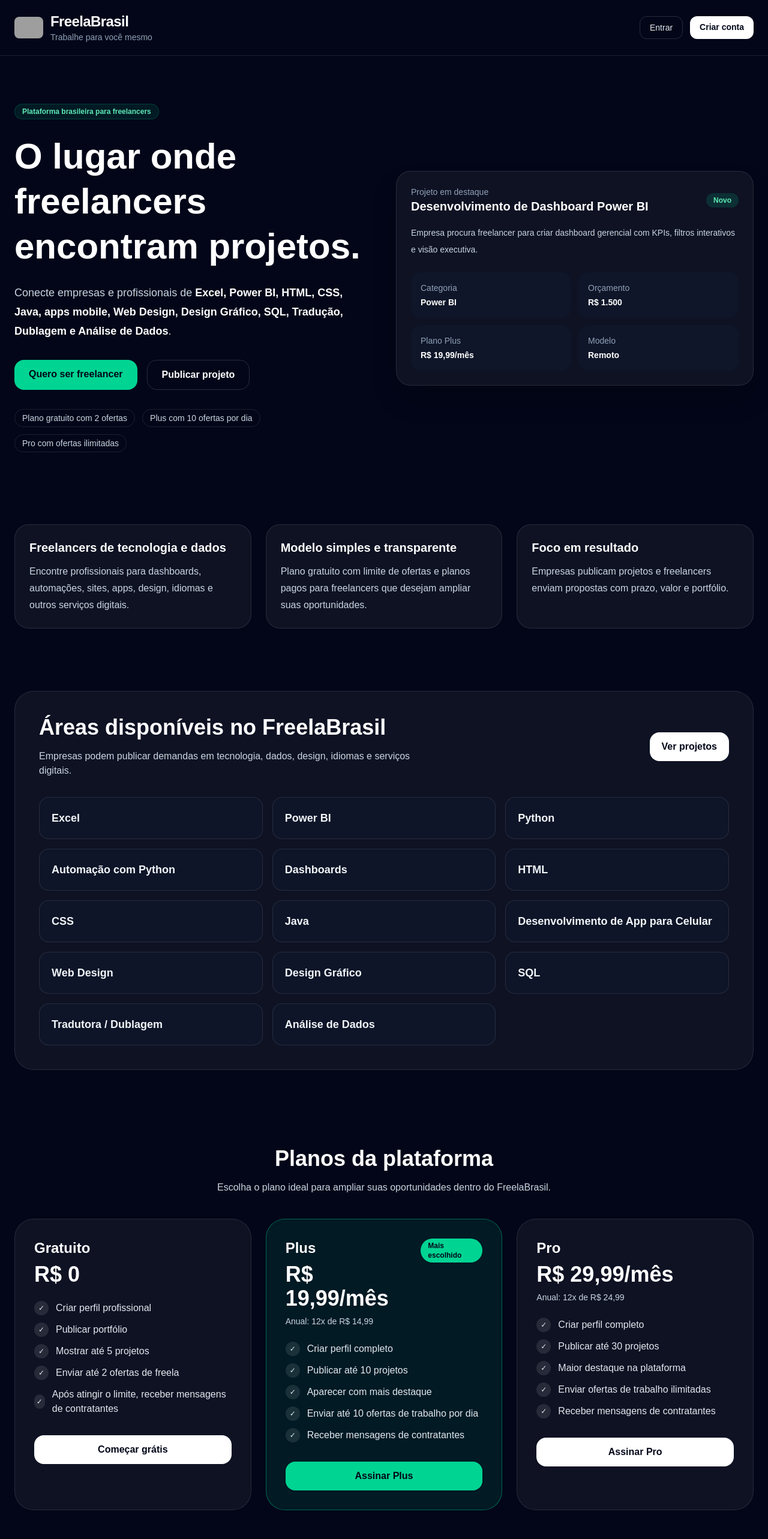
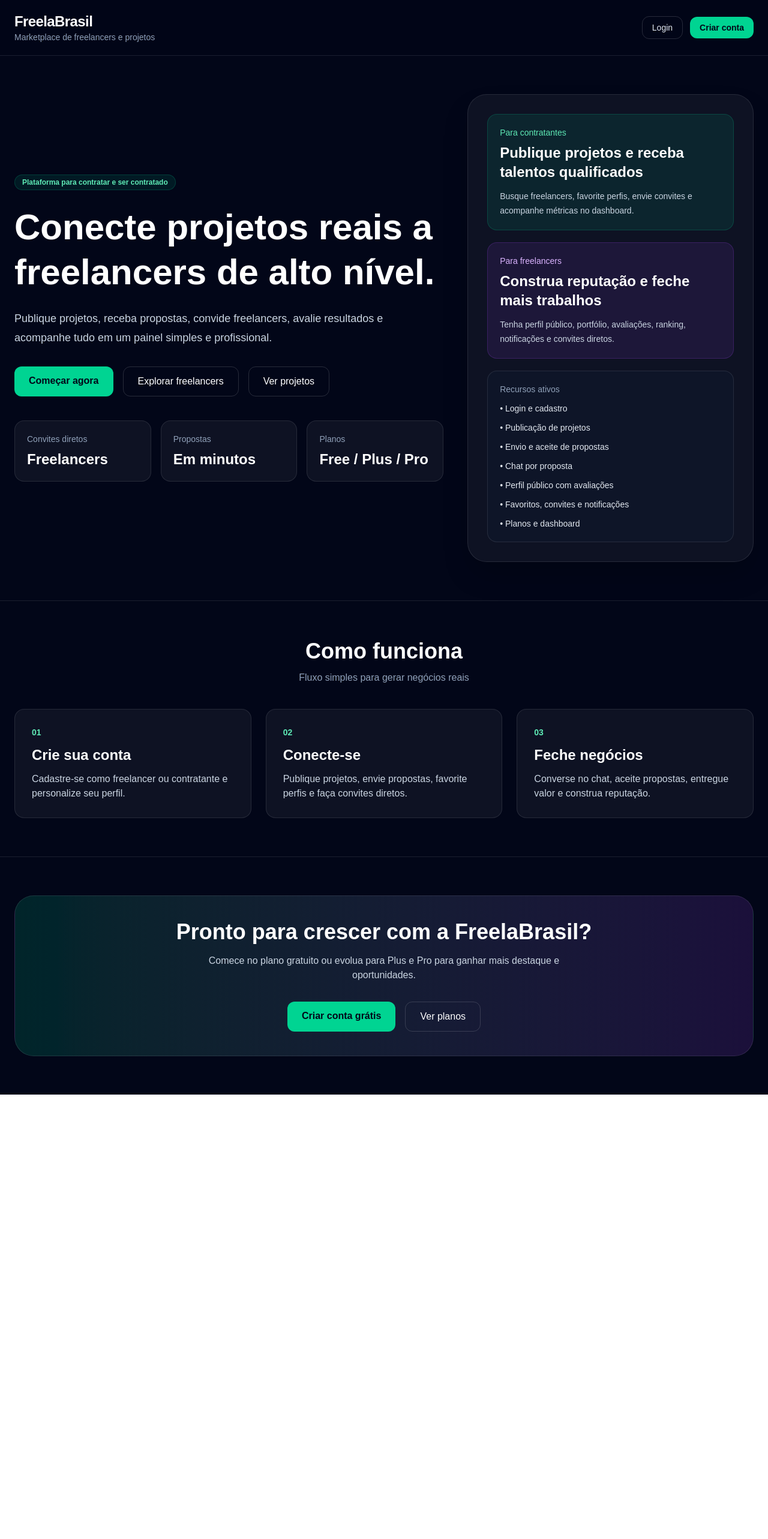
Before and after one commit to Klecio1989/freelabrasil, a Next.js app: page / in a window 1280 px wide. Shown: the top 2566 px of the page at 60% size. After the commit the page ends 1825 px from the top, so only its background shows below. Built offline with nearby package versions, Linux system fonts and the light colour scheme; grey boxes are pictures that could not be loaded.

Commit message:
landing page profissional

```diff
--- a/app/page.tsx
+++ b/app/page.tsx
@@ -1,128 +1,28 @@
+"use client";
+
 import Link from "next/link";
-import Image from "next/image";
 
-// INICIO HOME
-export default function Home() {
-  // CATEGORIAS DE SERVICOS
-  const categorias = [
-    "Excel",
-    "Power BI",
-    "Python",
-    "Automação com Python",
-    "Dashboards",
-    "HTML",
-    "CSS",
-    "Java",
-    "Desenvolvimento de App para Celular",
-    "Web Design",
-    "Design Gráfico",
-    "SQL",
-    "Tradutora / Dublagem",
-    "Análise de Dados",
-  ];
-
-  // DESTAQUES PRINCIPAIS
-  const destaques = [
-    {
-      titulo: "Freelancers de tecnologia e dados",
-      descricao:
-        "Encontre profissionais para dashboards, automações, sites, apps, design, idiomas e outros serviços digitais.",
-    },
-    {
-      titulo: "Modelo simples e transparente",
-      descricao:
-        "Plano gratuito com limite de ofertas e planos pagos para freelancers que desejam ampliar suas oportunidades.",
-    },
-    {
-      titulo: "Foco em resultado",
-      descricao:
-        "Empresas publicam projetos e freelancers enviam propostas com prazo, valor e portfólio.",
-    },
-  ];
-
-  // PLANOS DA PLATAFORMA
-  const planos = [
-    {
-      nome: "Gratuito",
-      precoMensal: "R$ 0",
-      precoAnual: "",
-      destaque: false,
-      beneficios: [
-        "Criar perfil profissional",
-        "Publicar portfólio",
-        "Mostrar até 5 projetos",
-        "Enviar até 2 ofertas de freela",
-        "Após atingir o limite, receber mensagens de contratantes",
-      ],
-      botao: "Começar grátis",
-    },
-    {
-      nome: "Plus",
-      precoMensal: "R$ 19,99/mês",
-      precoAnual: "Anual: 12x de R$ 14,99",
-      destaque: true,
-      beneficios: [
-        "Criar perfil completo",
-        "Publicar até 10 projetos",
-        "Aparecer com mais destaque",
-        "Enviar até 10 ofertas de trabalho por dia",
-        "Receber mensagens de contratantes",
-      ],
-      botao: "Assinar Plus",
-    },
-    {
-      nome: "Pro",
-      precoMensal: "R$ 29,99/mês",
-      precoAnual: "Anual: 12x de R$ 24,99",
-      destaque: false,
-      beneficios: [
-        "Criar perfil completo",
-        "Publicar até 30 projetos",
-        "Maior destaque na plataforma",
-        "Enviar ofertas de trabalho ilimitadas",
-        "Receber mensagens de contratantes",
-      ],
-      botao: "Assinar Pro",
-    },
-  ];
-
-  // FAIXAS DE ORCAMENTO
-  const orcamentos = [
-    "Até R$ 500",
-    "R$ 500 – R$ 1.500",
-    "R$ 1.500 – R$ 5.000",
-    "Acima de R$ 5.000",
-  ];
-
+export default function HomePage() {
   return (
     <main className="min-h-screen bg-slate-950 text-white">
-      {/* CABECALHO */}
-      <header className="border-b border-white/10">
+      <header className="border-b border-white/10 bg-slate-950/80 backdrop-blur">
         <div className="mx-auto flex max-w-7xl items-center justify-between px-6 py-5">
-          <div className="flex items-center gap-3">
-            <Image
-              src="/logo.png"
-              alt="Logo FreelaBrasil"
-              width={48}
-              height={48}
-              className="rounded-lg"
-            />
           <div>
             <h1 className="text-2xl font-black tracking-tight">FreelaBrasil</h1>
-              <p className="text-sm text-slate-400">Trabalhe para você mesmo</p>
-            </div>
+            <p className="text-sm text-slate-400">Marketplace de freelancers e projetos</p>
           </div>
 
-          <div className="flex gap-3">
+          <div className="flex items-center gap-3">
             <Link
               href="/login"
               className="rounded-xl border border-white/15 px-4 py-2 text-sm font-medium text-slate-200 transition hover:bg-white/5"
             >
-              Entrar
+              Login
             </Link>
+
             <Link
               href="/cadastro"
-              className="rounded-xl bg-white px-4 py-2 text-sm font-semibold text-slate-950 transition hover:scale-[1.02]"
+              className="rounded-xl bg-emerald-400 px-4 py-2 text-sm font-bold text-slate-950 transition hover:scale-[1.02]"
             >
               Criar conta
             </Link>
@@ -130,332 +30,156 @@ export default function Home() {
         </div>
       </header>
 
-      {/* HERO / APRESENTACAO PRINCIPAL */}
-      <section className="mx-auto max-w-7xl px-6 py-20">
-        <div className="grid gap-10 lg:grid-cols-2 lg:items-center">
+      <section className="mx-auto grid max-w-7xl gap-10 px-6 py-16 lg:grid-cols-[1.2fr_0.8fr] lg:items-center">
         <div>
           <span className="inline-flex rounded-full border border-emerald-400/20 bg-emerald-400/10 px-3 py-1 text-xs font-semibold text-emerald-300">
-              Plataforma brasileira para freelancers
+            Plataforma para contratar e ser contratado
           </span>
 
-            <h2 className="mt-6 max-w-3xl text-4xl font-black leading-tight md:text-6xl">
-              O lugar onde freelancers encontram projetos.
+          <h2 className="mt-6 text-5xl font-black leading-tight md:text-6xl">
+            Conecte projetos reais a freelancers de alto nível.
           </h2>
 
           <p className="mt-6 max-w-2xl text-lg leading-8 text-slate-300">
-              Conecte empresas e profissionais de{" "}
-              <span className="font-semibold text-white">
-                Excel, Power BI, HTML, CSS, Java, apps mobile, Web Design,
-                Design Gráfico, SQL, Tradução, Dublagem e Análise de Dados
-              </span>
-              .
+            Publique projetos, receba propostas, convide freelancers, avalie resultados e acompanhe tudo em um painel simples e profissional.
           </p>
 
-            <div className="mt-8 flex flex-col gap-4 sm:flex-row">
+          <div className="mt-8 flex flex-wrap gap-4">
             <Link
               href="/cadastro"
-                className="rounded-2xl bg-emerald-400 px-6 py-3 text-center text-base font-bold text-slate-950 transition hover:scale-[1.02]"
+              className="rounded-xl bg-emerald-400 px-6 py-3 font-bold text-slate-950 transition hover:scale-[1.02]"
             >
-                Quero ser freelancer
+              Começar agora
             </Link>
+
             <Link
-                href="/cadastro"
-                className="rounded-2xl border border-white/15 px-6 py-3 text-center text-base font-semibold text-white transition hover:bg-white/5"
+              href="/freelancers"
+              className="rounded-xl border border-white/15 px-6 py-3 font-medium text-white transition hover:bg-white/5"
             >
-                Publicar projeto
+              Explorar freelancers
+            </Link>
+
+            <Link
+              href="/projetos"
+              className="rounded-xl border border-white/15 px-6 py-3 font-medium text-white transition hover:bg-white/5"
+            >
+              Ver projetos
             </Link>
           </div>
 
-            <div className="mt-8 flex flex-wrap gap-3 text-sm text-slate-300">
-              <span className="rounded-full border border-white/10 px-3 py-1">
-                Plano gratuito com 2 ofertas
-              </span>
-              <span className="rounded-full border border-white/10 px-3 py-1">
-                Plus com 10 ofertas por dia
-              </span>
-              <span className="rounded-full border border-white/10 px-3 py-1">
-                Pro com ofertas ilimitadas
-              </span>
+          <div className="mt-10 grid gap-4 sm:grid-cols-3">
+            <div className="rounded-2xl border border-white/10 bg-white/5 p-5">
+              <div className="text-sm text-slate-400">Convites diretos</div>
+              <div className="mt-2 text-2xl font-black">Freelancers</div>
+            </div>
+
+            <div className="rounded-2xl border border-white/10 bg-white/5 p-5">
+              <div className="text-sm text-slate-400">Propostas</div>
+              <div className="mt-2 text-2xl font-black">Em minutos</div>
+            </div>
+
+            <div className="rounded-2xl border border-white/10 bg-white/5 p-5">
+              <div className="text-sm text-slate-400">Planos</div>
+              <div className="mt-2 text-2xl font-black">Free / Plus / Pro</div>
+            </div>
           </div>
         </div>
 
-          <div className="rounded-3xl border border-white/10 bg-white/5 p-6 shadow-2xl">
-            <div className="mb-4 flex items-center justify-between">
-              <div>
-                <div className="text-sm text-slate-400">Projeto em destaque</div>
-                <div className="text-xl font-bold">
-                  Desenvolvimento de Dashboard Power BI
+        <div className="rounded-[2rem] border border-white/10 bg-white/5 p-8 shadow-2xl">
+          <div className="rounded-2xl border border-emerald-400/20 bg-emerald-400/10 p-5">
+            <div className="text-sm text-emerald-300">Para contratantes</div>
+            <div className="mt-2 text-2xl font-black">Publique projetos e receba talentos qualificados</div>
+            <p className="mt-3 text-sm leading-6 text-slate-300">
+              Busque freelancers, favorite perfis, envie convites e acompanhe métricas no dashboard.
+            </p>
+          </div>
+
+          <div className="mt-5 rounded-2xl border border-purple-500/20 bg-purple-500/10 p-5">
+            <div className="text-sm text-purple-300">Para freelancers</div>
+            <div className="mt-2 text-2xl font-black">Construa reputação e feche mais trabalhos</div>
+            <p className="mt-3 text-sm leading-6 text-slate-300">
+              Tenha perfil público, portfólio, avaliações, ranking, notificações e convites diretos.
+            </p>
+          </div>
+
+          <div className="mt-5 rounded-2xl border border-white/10 bg-slate-900/70 p-5">
+            <div className="text-sm text-slate-400">Recursos ativos</div>
+            <ul className="mt-3 space-y-3 text-sm text-slate-200">
+              <li>• Login e cadastro</li>
+              <li>• Publicação de projetos</li>
+              <li>• Envio e aceite de propostas</li>
+              <li>• Chat por proposta</li>
+              <li>• Perfil público com avaliações</li>
+              <li>• Favoritos, convites e notificações</li>
+              <li>• Planos e dashboard</li>
+            </ul>
           </div>
         </div>
-              <span className="rounded-full bg-emerald-400/15 px-3 py-1 text-xs font-semibold text-emerald-300">
-                Novo
-              </span>
+      </section>
+
+      <section className="border-t border-white/10 bg-slate-950">
+        <div className="mx-auto max-w-7xl px-6 py-16">
+          <div className="mb-10 text-center">
+            <h3 className="text-4xl font-black">Como funciona</h3>
+            <p className="mt-3 text-slate-400">
+              Fluxo simples para gerar negócios reais
+            </p>
           </div>
 
-            <p className="text-sm leading-7 text-slate-300">
-              Empresa procura freelancer para criar dashboard gerencial com KPIs,
-              filtros interativos e visão executiva.
+          <div className="grid gap-6 md:grid-cols-3">
+            <div className="rounded-2xl border border-white/10 bg-white/5 p-7">
+              <div className="text-sm font-semibold text-emerald-300">01</div>
+              <h4 className="mt-3 text-2xl font-black">Crie sua conta</h4>
+              <p className="mt-3 text-slate-300">
+                Cadastre-se como freelancer ou contratante e personalize seu perfil.
               </p>
+            </div>
 
-            <div className="mt-6 grid grid-cols-2 gap-3 text-sm">
-              <div className="rounded-2xl bg-slate-900/80 p-4">
-                <div className="text-slate-400">Categoria</div>
-                <div className="mt-1 font-semibold">Power BI</div>
+            <div className="rounded-2xl border border-white/10 bg-white/5 p-7">
+              <div className="text-sm font-semibold text-emerald-300">02</div>
+              <h4 className="mt-3 text-2xl font-black">Conecte-se</h4>
+              <p className="mt-3 text-slate-300">
+                Publique projetos, envie propostas, favorite perfis e faça convites diretos.
+              </p>
             </div>
-              <div className="rounded-2xl bg-slate-900/80 p-4">
-                <div className="text-slate-400">Orçamento</div>
-                <div className="mt-1 font-semibold">R$ 1.500</div>
-              </div>
-              <div className="rounded-2xl bg-slate-900/80 p-4">
-                <div className="text-slate-400">Plano Plus</div>
-                <div className="mt-1 font-semibold">R$ 19,99/mês</div>
-              </div>
-              <div className="rounded-2xl bg-slate-900/80 p-4">
-                <div className="text-slate-400">Modelo</div>
-                <div className="mt-1 font-semibold">Remoto</div>
-              </div>
+
+            <div className="rounded-2xl border border-white/10 bg-white/5 p-7">
+              <div className="text-sm font-semibold text-emerald-300">03</div>
+              <h4 className="mt-3 text-2xl font-black">Feche negócios</h4>
+              <p className="mt-3 text-slate-300">
+                Converse no chat, aceite propostas, entregue valor e construa reputação.
+              </p>
             </div>
           </div>
         </div>
       </section>
 
-      {/* CARDS DE DESTAQUE */}
-      <section className="mx-auto max-w-7xl px-6 py-10">
-        <div className="grid gap-6 md:grid-cols-3">
-          {destaques.map((item) => (
-            <div
-              key={item.titulo}
-              className="rounded-3xl border border-white/10 bg-white/5 p-6"
+      <section className="border-t border-white/10 bg-slate-950">
+        <div className="mx-auto max-w-7xl px-6 py-16">
+          <div className="rounded-[2rem] border border-white/10 bg-gradient-to-r from-emerald-400/15 to-purple-500/15 p-10 text-center">
+            <h3 className="text-4xl font-black">Pronto para crescer com a FreelaBrasil?</h3>
+            <p className="mx-auto mt-4 max-w-2xl text-slate-300">
+              Comece no plano gratuito ou evolua para Plus e Pro para ganhar mais destaque e oportunidades.
+            </p>
+
+            <div className="mt-8 flex flex-wrap justify-center gap-4">
+              <Link
+                href="/cadastro"
+                className="rounded-xl bg-emerald-400 px-6 py-3 font-bold text-slate-950"
               >
-              <h3 className="text-xl font-bold">{item.titulo}</h3>
-              <p className="mt-3 leading-7 text-slate-300">{item.descricao}</p>
-            </div>
-          ))}
-        </div>
-      </section>
-
-      {/* CATEGORIAS */}
-      <section className="mx-auto max-w-7xl px-6 py-16">
-        <div className="rounded-[2rem] border border-white/10 bg-white/5 p-8 md:p-10">
-          <div className="flex flex-col gap-8 md:flex-row md:items-center md:justify-between">
-            <div>
-              <h2 className="text-3xl font-black md:text-4xl">
-                Áreas disponíveis no FreelaBrasil
-              </h2>
-              <p className="mt-4 max-w-2xl text-slate-300">
-                Empresas podem publicar demandas em tecnologia, dados, design,
-                idiomas e serviços digitais.
-              </p>
-            </div>
+                Criar conta grátis
+              </Link>
 
               <Link
-              href="/projetos"
-              className="rounded-2xl bg-white px-5 py-3 font-semibold text-slate-950 transition hover:scale-[1.02]"
+                href="/planos"
+                className="rounded-xl border border-white/15 px-6 py-3 font-medium text-white"
               >
-              Ver projetos
+                Ver planos
               </Link>
-          </div>
-
-          <div className="mt-8 grid gap-4 sm:grid-cols-2 lg:grid-cols-3">
-            {categorias.map((categoria) => (
-              <div
-                key={categoria}
-                className="rounded-2xl border border-white/10 bg-slate-900/70 p-5 text-lg font-semibold text-slate-100"
-              >
-                {categoria}
-              </div>
-            ))}
-          </div>
-        </div>
-      </section>
-
-      {/* PLANOS */}
-      <section className="mx-auto max-w-7xl px-6 py-16" id="planos">
-        <div className="text-center">
-          <h2 className="text-3xl font-black md:text-4xl">
-            Planos da plataforma
-          </h2>
-          <p className="mx-auto mt-4 max-w-2xl text-slate-300">
-            Escolha o plano ideal para ampliar suas oportunidades dentro do
-            FreelaBrasil.
-          </p>
-        </div>
-
-        <div className="mt-10 grid gap-6 lg:grid-cols-3">
-          {planos.map((plano) => (
-            <div
-              key={plano.nome}
-              className={`rounded-[2rem] border p-8 ${
-                plano.destaque
-                  ? "border-emerald-400/40 bg-emerald-400/10"
-                  : "border-white/10 bg-white/5"
-              }`}
-            >
-              <div className="flex items-start justify-between gap-4">
-                <div>
-                  <h3 className="text-2xl font-black">{plano.nome}</h3>
-                  <div className="mt-2 text-4xl font-black">
-                    {plano.precoMensal}
-                  </div>
-                  {plano.precoAnual && (
-                    <div className="mt-2 text-sm text-slate-300">
-                      {plano.precoAnual}
-                    </div>
-                  )}
-                </div>
-
-                {plano.destaque && (
-                  <span className="rounded-full bg-emerald-400 px-3 py-1 text-xs font-bold text-slate-950">
-                    Mais escolhido
-                  </span>
-                )}
-              </div>
-
-              <ul className="mt-6 space-y-3 text-slate-200">
-                {plano.beneficios.map((item) => (
-                  <li key={item} className="flex items-center gap-3">
-                    <span className="inline-flex h-6 w-6 items-center justify-center rounded-full bg-white/10 text-xs">
-                      ✓
-                    </span>
-                    {item}
-                  </li>
-                ))}
-              </ul>
-
-              <button
-                className={`mt-8 w-full rounded-2xl px-5 py-3 font-bold transition hover:scale-[1.01] ${
-                  plano.destaque
-                    ? "bg-emerald-400 text-slate-950"
-                    : "bg-white text-slate-950"
-                }`}
-              >
-                {plano.botao}
-              </button>
-            </div>
-          ))}
-        </div>
-      </section>
-
-      {/* PAGAMENTO */}
-      <section className="mx-auto max-w-7xl px-6 py-16">
-        <div className="rounded-[2rem] border border-white/10 bg-white/5 p-8">
-          <h2 className="text-3xl font-black">Pagamento</h2>
-          <p className="mt-4 text-slate-300">
-            Assine seu plano com segurança usando Mercado Pago.
-          </p>
-
-          <div className="mt-6 grid gap-4 md:grid-cols-3">
-            <div className="rounded-2xl border border-white/10 bg-slate-900/70 p-5">
-              <div className="text-sm text-slate-400">Forma de pagamento</div>
-              <div className="mt-2 text-lg font-bold">Mercado Pago</div>
-            </div>
-
-            <div className="rounded-2xl border border-white/10 bg-slate-900/70 p-5">
-              <div className="text-sm text-slate-400">Opções</div>
-              <div className="mt-2 text-lg font-bold">PIX ou Cartão</div>
-            </div>
-
-            <div className="rounded-2xl border border-white/10 bg-slate-900/70 p-5">
-              <div className="text-sm text-slate-400">Cobrança</div>
-              <div className="mt-2 text-lg font-bold">Mensal ou Anual</div>
             </div>
           </div>
         </div>
       </section>
-
-      {/* CADASTRO FREELANCER */}
-      <section className="mx-auto max-w-7xl px-6 py-16">
-        <div className="rounded-[2rem] border border-white/10 bg-white/5 p-8">
-          <h2 className="text-3xl font-black">Cadastro do Freelancer</h2>
-          <p className="mt-4 text-slate-300">
-            Estrutura pensada para apresentar perfil, serviços, habilidades e
-            portfólio profissional.
-          </p>
-
-          <div className="mt-8 grid gap-6 md:grid-cols-2">
-            <input className="rounded-xl border border-white/10 bg-slate-900 px-4 py-3" placeholder="Nome completo" />
-            <input className="rounded-xl border border-white/10 bg-slate-900 px-4 py-3" placeholder="Data de nascimento" />
-            <input className="rounded-xl border border-white/10 bg-slate-900 px-4 py-3" placeholder="CPF ou CNPJ" />
-            <input className="rounded-xl border border-white/10 bg-slate-900 px-4 py-3" placeholder="Cidade / UF" />
-          </div>
-
-          <textarea
-            className="mt-6 w-full rounded-xl border border-white/10 bg-slate-900 px-4 py-3"
-            placeholder="Resumo profissional"
-            rows={5}
-          />
-
-          <div className="mt-6">
-            <div className="mb-3 font-semibold">Nível de conhecimentos</div>
-            <div className="grid gap-3 sm:grid-cols-2 lg:grid-cols-3">
-              {categorias.map((categoria) => (
-                <label
-                  key={categoria}
-                  className="rounded-xl border border-white/10 bg-slate-900/70 px-4 py-3 text-sm"
-                >
-                  <input type="checkbox" className="mr-2" />
-                  {categoria}
-                </label>
-              ))}
-            </div>
-          </div>
-        </div>
-      </section>
-
-      {/* CADASTRO CONTRATANTE */}
-      <section className="mx-auto max-w-7xl px-6 py-16">
-        <div className="rounded-[2rem] border border-white/10 bg-white/5 p-8">
-          <h2 className="text-3xl font-black">Cadastro do Contratante</h2>
-          <p className="mt-4 text-slate-300">
-            Cadastre sua empresa ou perfil e publique projetos para encontrar o
-            profissional ideal.
-          </p>
-
-          <div className="mt-8 grid gap-6 md:grid-cols-2">
-            <input className="rounded-xl border border-white/10 bg-slate-900 px-4 py-3" placeholder="Nome da empresa ou responsável" />
-            <input className="rounded-xl border border-white/10 bg-slate-900 px-4 py-3" placeholder="CPF ou CNPJ" />
-            <input className="rounded-xl border border-white/10 bg-slate-900 px-4 py-3" placeholder="Cidade / UF" />
-            <input className="rounded-xl border border-white/10 bg-slate-900 px-4 py-3" placeholder="Tipo de profissional que busca" />
-          </div>
-
-          <input
-            className="mt-6 w-full rounded-xl border border-white/10 bg-slate-900 px-4 py-3"
-            placeholder="Nome do projeto"
-          />
-
-          <textarea
-            className="mt-6 w-full rounded-xl border border-white/10 bg-slate-900 px-4 py-3"
-            placeholder="Descrição do projeto"
-            rows={5}
-          />
-
-          <div className="mt-6 grid gap-6 md:grid-cols-3">
-            <input className="rounded-xl border border-white/10 bg-slate-900 px-4 py-3" placeholder="Área do projeto" />
-            <select className="rounded-xl border border-white/10 bg-slate-900 px-4 py-3">
-              <option>Selecione a faixa de orçamento</option>
-              {orcamentos.map((item) => (
-                <option key={item}>{item}</option>
-              ))}
-            </select>
-            <input className="rounded-xl border border-white/10 bg-slate-900 px-4 py-3" placeholder="Prazo em dias" />
-          </div>
-        </div>
-      </section>
-
-      {/* RODAPE */}
-      <footer className="border-t border-white/10 px-6 py-8">
-        <div className="mx-auto flex max-w-7xl flex-col gap-3 text-sm text-slate-400 md:flex-row md:items-center md:justify-between">
-          <div>
-            <span className="font-semibold text-white">FreelaBrasil</span> —
-            Trabalhe para você mesmo.
-          </div>
-          <div>
-            Plataforma brasileira para tecnologia, dados, design, idiomas e
-            serviços digitais.
-          </div>
-        </div>
-      </footer>
     </main>
   );
 }
-// FIM HOME
```
Lines whose indentation alone changed are shown as unchanged.
